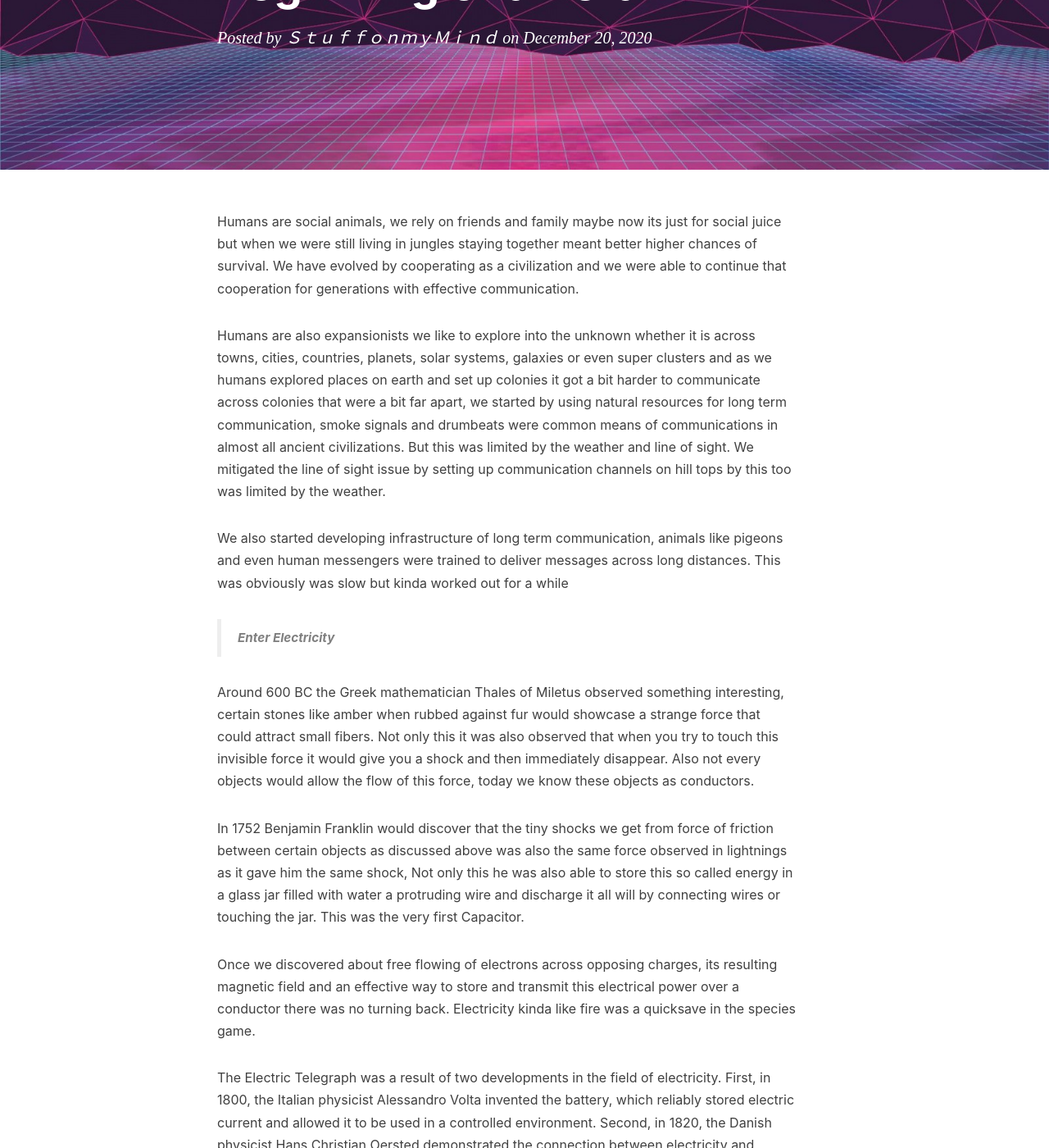
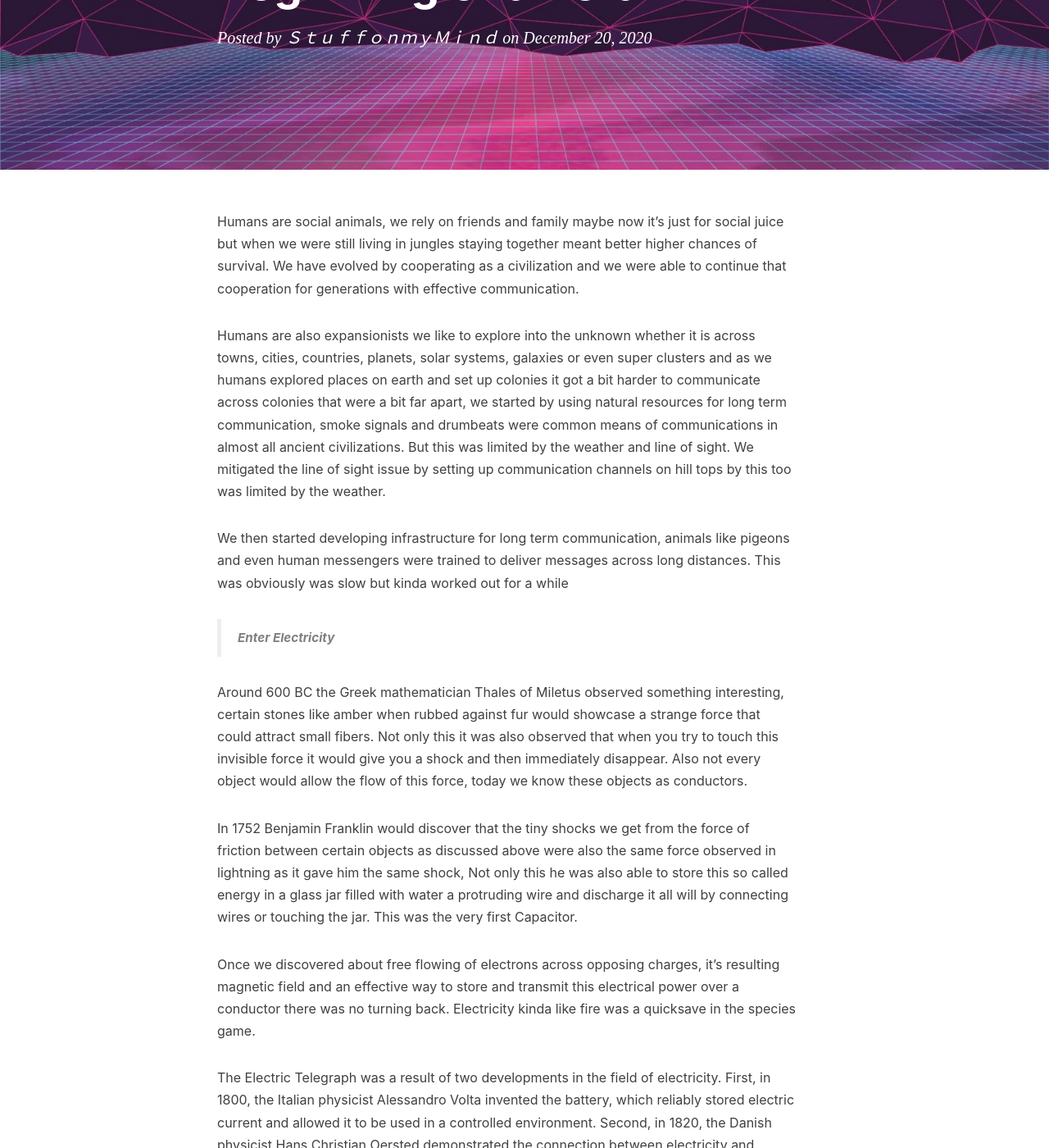
Before and after one commit to Sangarshanan/sangarshanan.github.io, a Jekyll site: the page built from _posts/2020-12-20-morse-codes.md, in a window 1280 px wide and 1400 px high, scrolled down 310 px. Shown: the whole window at 82% size. Built offline with Jekyll 4.4.1, drawn with Linux system fonts in a browser that asks for light colours; nearby versions of some CDN libraries; comment, search, counter and statistics services are not loaded; some of the changed text lies outside the part shown.

Commit message:
Fix typos

```diff
--- a/_posts/2020-12-20-morse-codes.md
+++ b/_posts/2020-12-20-morse-codes.md
@@ -9,27 +9,27 @@
 ---
 
 
-Humans are social animals, we rely on friends and family maybe now its just for social juice but when we were still living in jungles staying together meant better higher chances of survival. We have evolved by cooperating as a civilization and we were able to continue that cooperation for generations with effective communication.
+Humans are social animals, we rely on friends and family maybe now it's just for social juice but when we were still living in jungles staying together meant better higher chances of survival. We have evolved by cooperating as a civilization and we were able to continue that cooperation for generations with effective communication.
 
 Humans are also expansionists we like to explore into the unknown whether it is across towns, cities, countries, planets, solar systems, galaxies or even super clusters and as we humans explored places on earth and set up colonies it got a bit harder to communicate across colonies that were a bit far apart, we started by using natural resources for long term communication, smoke signals and drumbeats were common means of communications in almost all ancient civilizations. But this was limited by the weather and line of sight. We mitigated the line of sight issue by setting up communication channels on hill tops by this too was limited by the weather.
 
-We also started developing infrastructure of long term communication, animals like pigeons and even human messengers were trained to deliver messages across long distances. This was obviously was slow but kinda worked out for a while
+We then started developing infrastructure for long term communication, animals like pigeons and even human messengers were trained to deliver messages across long distances. This was obviously was slow but kinda worked out for a while
 
 
 
 > **Enter Electricity**
 
-Around 600 BC the Greek mathematician Thales of Miletus observed something interesting, certain stones like amber when rubbed against fur would showcase a strange force that could attract small fibers. Not only this it was also observed that when you try to touch this invisible force it would give you a shock and then immediately disappear. Also not every objects would allow the flow of this force, today we know these objects as conductors.
+Around 600 BC the Greek mathematician Thales of Miletus observed something interesting, certain stones like amber when rubbed against fur would showcase a strange force that could attract small fibers. Not only this it was also observed that when you try to touch this invisible force it would give you a shock and then immediately disappear. Also not every object would allow the flow of this force, today we know these objects as conductors.
 
-In 1752 Benjamin Franklin would discover that the tiny shocks we get from force of friction between certain objects as discussed above was also the same force observed in lightnings as it gave him the same shock, Not only this he was also able to store this so called energy in a glass jar filled with water a protruding wire and discharge it all will by connecting wires or touching the jar. This was the very first Capacitor.
+In 1752 Benjamin Franklin would discover that the tiny shocks we get from the force of friction between certain objects as discussed above were also the same force observed in lightning as it gave him the same shock, Not only this he was also able to store this so called energy in a glass jar filled with water a protruding wire and discharge it all will by connecting wires or touching the jar. This was the very first Capacitor.
 
-Once we discovered about free flowing of electrons across opposing charges, its resulting magnetic field and an effective way to store and transmit this electrical power over a conductor there was no turning back. Electricity kinda like fire was a quicksave in the species game.
+Once we discovered about free flowing of electrons across opposing charges, it's resulting magnetic field and an effective way to store and transmit this electrical power over a conductor there was no turning back. Electricity kinda like fire was a quicksave in the species game.
 
 The Electric Telegraph was a result of two developments in the field of electricity. First, in 1800, the Italian physicist Alessandro Volta invented the battery, which reliably stored electric current and allowed it to be used in a controlled environment. Second, in 1820, the Danish physicist Hans Christian Oersted demonstrated the connection between electricity and magnetism by deflecting a magnetic needle with an electric current.
 
 In the 1830s, the British team of Cooke and Wheatstone developed a telegraph system, It was suddenly possible to communicate with electricity over long distances by just laying some wires.
 
-But there was an issue they could only communicate through pulses of electricity. This where Samuel Morse came in he developed a sorta code, more particularly morse code to translate these pulses to numbers. He later sought help from Alfred Vail and Leonard Gale to expand its scope to letters and other characters.
+But there was an issue they could only communicate through pulses of electricity. This where Samuel Morse came in he developed a sorta code, more particularly morse code to translate these pulses to numbers. He later sought help from Alfred Vail and Leonard Gale to expand it's scope to letters and other characters.
 
 The code assigned a sequence and short and long pulses to numbers and letters. These pulses can also be described as dots and dashes, For example the code for A is `🔴 🚥` a dot followed by a dash. Each dot represents one time unit and a dash represents three time units, there is also a silence of 1 time unit in between every pulse.
 
@@ -39,15 +39,15 @@
 
 To do this they actually studied the frequency of usage of every character in the english language and assigned easier sequences to the more commonly used characters. So `E` the most commonly used letter is represented with a single 🔴 dot.
 
-Morse codes were a gamechanger and was a huge step towards in enabling humans to communicate over really long distances like never before. Even now in maritime and a bunch of other places we use `SOS` as a signal for distress calls and the combination of these letters were chosen purely for their simplicity in morse code.
+Morse codes were a gamechanger and was a huge step towards enabling humans to communicate over really long distances like never before. Even now in maritime and a bunch of other places we use `SOS` as a signal for distress calls and the combination of these letters were chosen purely for their simplicity in morse code.
 
-On a entirely different note, Samuel Morse was a painter by profession. The city of New York promised him a $1,000 commission to paint Marquis de Lafayette and while working on the painting he got a letter from man on horseback and the letter said that his wife Lucretia had passed away and by the time he rushed back to see her one last time she was already buried, perhaps it was this heartbeat and pain caused by slow communication that gave us morse code.
+On an entirely different note, Samuel Morse was a painter by profession. The city of New York promised him a $1,000 commission to paint Marquis de Lafayette and while working on the painting he got a letter from a man on horseback and the letter said that his wife Lucretia had passed away and by the time he rushed back to see her one last time she was already buried, perhaps it was this heartbeat and pain caused by slow communication that gave us morse code.
 
-Despite being a little hard and not intuitive to learn once mastered morse code is actually one of the easiest means of communication, It has been used by spies to deliver secret messages which to an unsuspecting onlooker might seem like weird blinking or tapping. There has also been multiple references to it in pop culture, more recently I saw one in the movie parasite where (spoiler alert) the man who lives inside the mansion communicates with its owner by banging his dead and switching the lights on and off in morse code.
+Despite being a little hard and not intuitive to learn once mastered morse code is actually one of the easiest means of communication, It has been used by spies to deliver secret messages which to an unsuspecting onlooker might seem like weird blinking or tapping. There have also been multiple references to it in pop culture, more recently I saw one in the movie parasite where (spoiler alert) the man who lives inside the mansion communicates with it's owner by banging his dead and switching the lights on and off in morse code.
 
-Now this seems all too familiar to like minds, morse code using two types of pulses short and long to encode information which is kinda what every computer ever does right ? so is this all just an elaborate ploy by the omnipresent 1 and 0s
+Now, this seems all too familiar to like minds, morse code using two types of pulses short and long to encode information which is kinda what every computer ever does right ? so is this all just an elaborate ploy by the omnipresent 1 and 0s
 
-So its all binary then ?
+So it's all binary then ?
 
 Ehhhhh not exactly, so the think is with morse code we have a gap of one time unit between dots and dashes, to separate letters we use the three time units and to separate words we use seven time units
 
```
